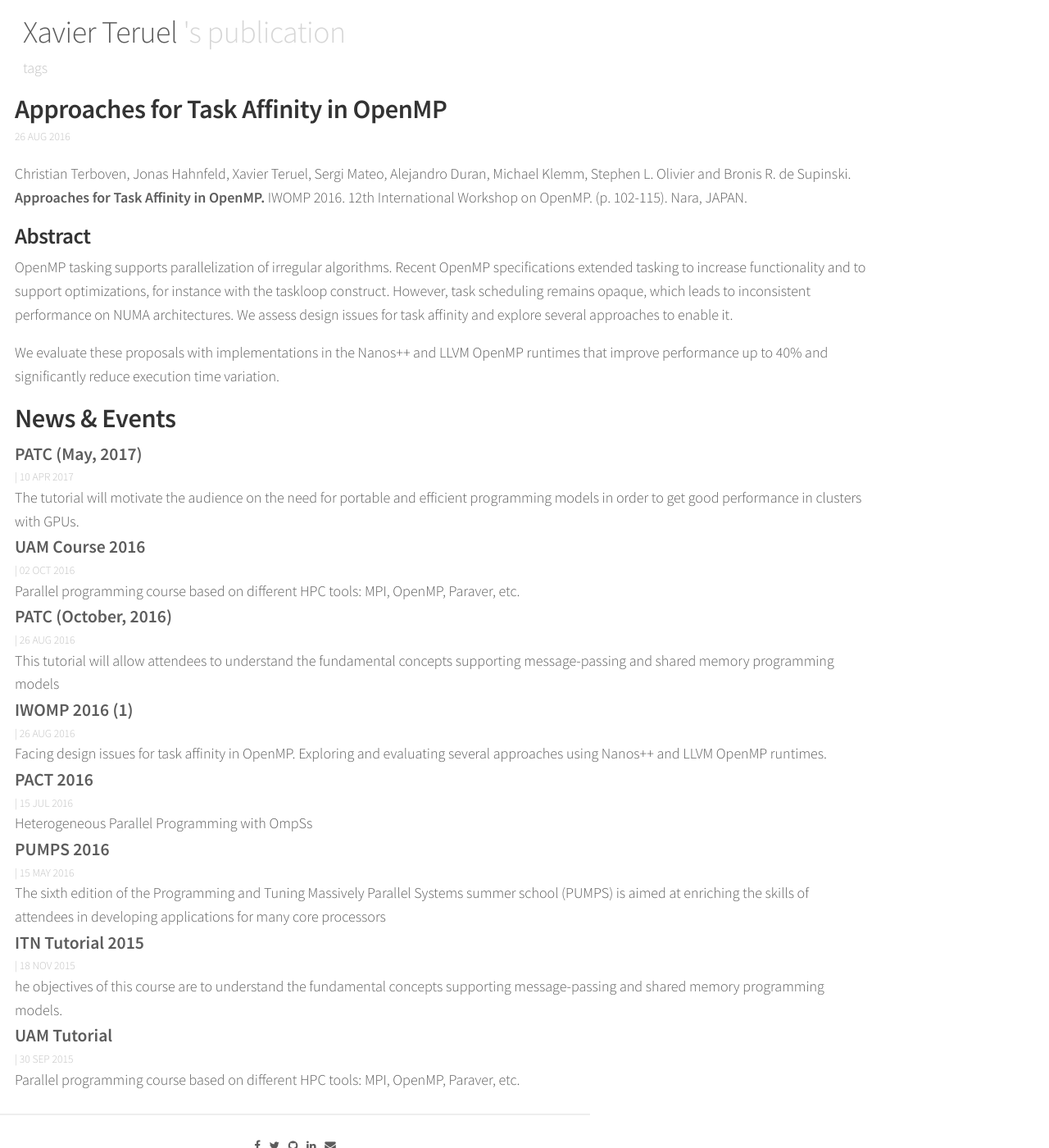
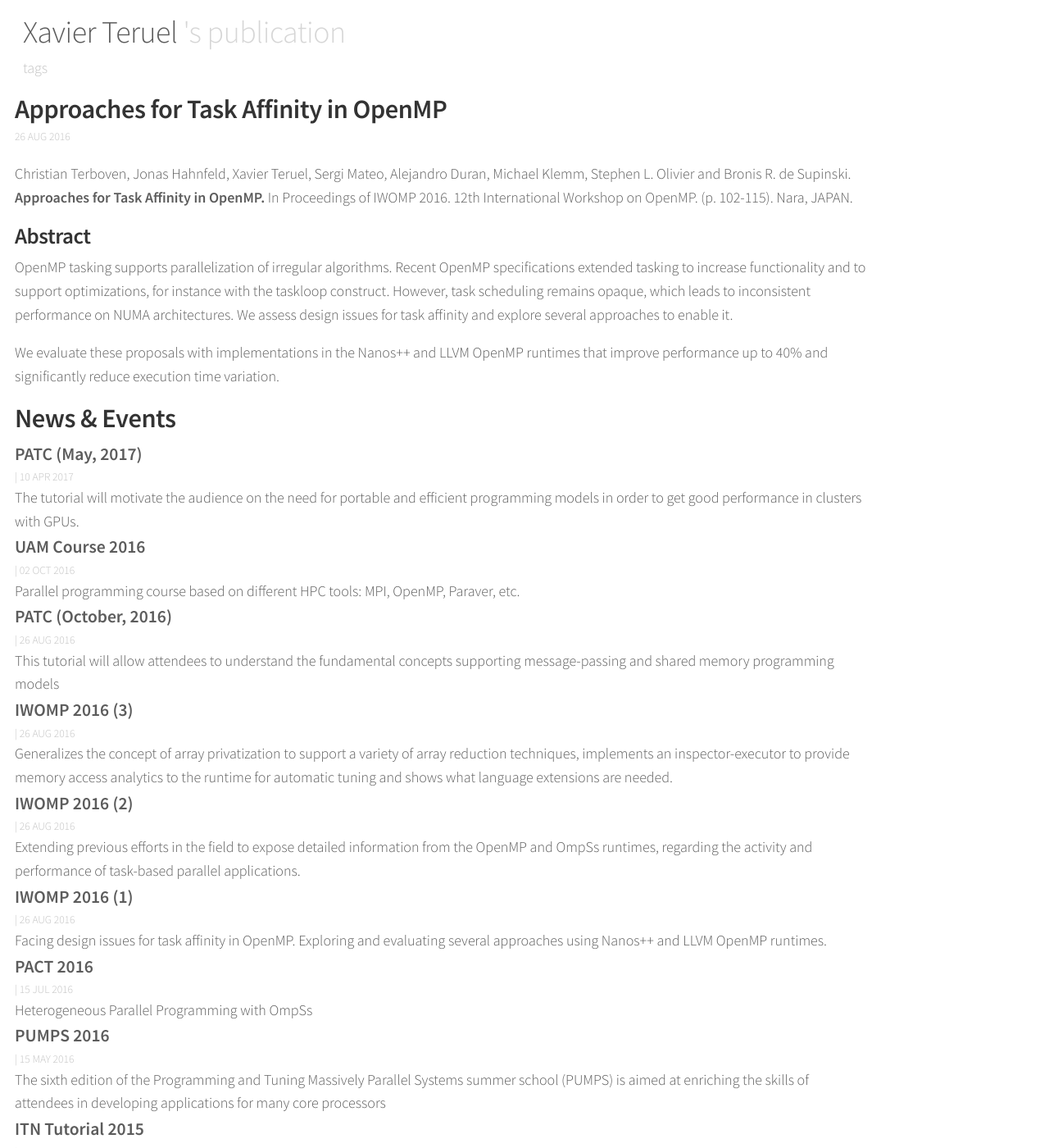
Before and after one commit to xteruel/xteruel.github.io, a Jekyll site: the page built from _posts/2016-07-11-iwomp-01.md, in a window 1280 px wide and 1400 px high. Shown: the whole window at 82% size. Built offline with Jekyll 4.4.1, drawn with Linux system fonts in a browser that asks for light colours; nearby versions of some CDN libraries; part of the change alters nothing that is shown.

```diff
--- a/_posts/2016-07-11-iwomp-01.md
+++ b/_posts/2016-07-11-iwomp-01.md
@@ -6,7 +6,7 @@ short: "IWOMP 2016 (1)"
 description: "Facing design issues for task affinity in OpenMP. Exploring and evaluating several approaches using Nanos++ and LLVM OpenMP runtimes."
 title: "Approaches for Task Affinity in OpenMP"
 authors: "Christian Terboven, Jonas Hahnfeld, Xavier Teruel, Sergi Mateo, Alejandro Duran, Michael Klemm, Stephen L. Olivier and Bronis R. de Supinski"
-info: "IWOMP 2016. 12th International Workshop on OpenMP. (p. 102-115)"
+info: "In Proceedings of IWOMP 2016. 12th International Workshop on OpenMP. (p. 102-115)"
 venue: "Nara, JAPAN"
 event: 2016-10-05
 tags: [IWOMP, OpenMP, Affinity]
--- /dev/null
+++ b/_posts/2016-07-11-iwomp-02.md
@@ -0,0 +1,43 @@
+---
+layout: default
+kind: publication
+date: 2016-08-26
+short: "IWOMP 2016 (2)"
+description: "Extending previous efforts in the field to expose detailed information from the OpenMP and OmpSs runtimes, regarding the activity and performance of task-based parallel applications."
+title: "The Secrets of the Accelerators Unveiled: Tracing Heterogeneous Executions Through OMPT"
+authors: " Germán Llort, Antonio Filgueras, Daniel Jiménez-González, Harald Servat, Xavier Teruel, Estanislao Mercadal, Carlos Álvarez, Judit Giménez, Xavier Martorell, Eduard Ayguadé and Jesús Labarta "
+info: "In Proceedings of IWOMP 2016. 12th International Workshop on OpenMP. (p. 217-236)"
+venue: "Nara, JAPAN"
+event: 2016-10-05
+tags: [IWOMP, OpenMP, Instrumentation, OMPT]
+comments: true
+share: true
+---
+
+### Abstract
+Heterogeneous systems are an important trend in the future of supercomputers,
+yet they can be hard to program and developers still lack powerful tools to
+gain understanding about how well their accelerated codes perform and how to
+improve them.
+
+Having different types of hardware accelerators available, each with their own
+specific low-level APIs to program them, there is not yet a clear consensus on
+a standard way to retrieve information about the accelerator’s performance. To
+improve this scenario, OMPT is a novel performance monitoring interface that is
+being considered for integration into the OpenMP standard. OMPT allows analysis
+tools to monitor the execution of parallel OpenMP applications by providing
+detailed information about the activity of the runtime through a standard API.
+For accelerated devices, OMPT also facilitates the exchange of performance
+information between the runtime and the analysis tool. We implement part of the
+OMPT specification that refers to the use of accelerators both in the Nanos++
+parallel runtime system and the Extrae tracing framework, obtaining detailed
+performance information about the execution of the tasks issued to the
+accelerated devices to later conduct insightful analysis.
+
+Our work extends previous efforts in the field to expose detailed information
+from the OpenMP and OmpSs runtimes, regarding the activity and performance of
+task-based parallel applications. In this paper, we focus on the evaluation of
+FPGA devices studying the performance of two common kernels in scientific
+algorithms: matrix multiplication and Cholesky decomposition. Furthermore, this
+development is seamlessly applicable for the analysis of GPGPU accelerators and
+Intel Xeon Phi co-processors operating under the OmpSs programming model.
--- /dev/null
+++ b/_posts/2016-07-11-iwomp-03.md
@@ -0,0 +1,30 @@
+---
+layout: default
+kind: publication
+date: 2016-08-26
+short: "IWOMP 2016 (3)"
+description: "Generalizes the concept of array privatization to support a variety of array reduction techniques, implements an inspector-executor to provide memory access analytics to the
+runtime for automatic tuning and shows what language extensions are needed."
+title: "Supporting Adaptive Privatization Techniques for Irregular Array Reductions in Task-Parallel Programming Models"
+authors: "Jan Ciesko, Sergi Mateo, Xavier Teruel, Xavier Martorell, Eduard Ayguadé and Jesús Labarta"
+info: "In Proceedings of IWOMP 2016. 12th International Workshop on OpenMP. (p. 336-349)"
+venue: "Nara, JAPAN"
+event: 2016-10-05
+tags: [IWOMP, OpenMP, Reductions]
+comments: true
+share: true
+---
+### Abstract
+Irregular array-type reductions represent a reoccurring algorithmic pattern in
+many scientific applications. Their scalable execution on modern systems is not
+trivial as their irregular memory access pattern prohibits an efficient use of
+the memory subsystem and costly techniques are needed to eliminate data races.
+Taking a closer look at algorithms, memory access patterns and support
+techniques reveals that a one-size-fits-all solution does not exist and
+approaches are needed that can adapt to individual properties while maintaining
+programming transparency. In this work we propose a solution framework that
+generalizes the concept of privatization to support a variety of techniques,
+implements an inspector-executor to provide memory access analytics to the
+runtime for automatic tuning and shows what language extensions are needed. A
+reference implementation in OmpSs, a task-parallel programming model, shows
+programmability and scalability of this solution.
```
